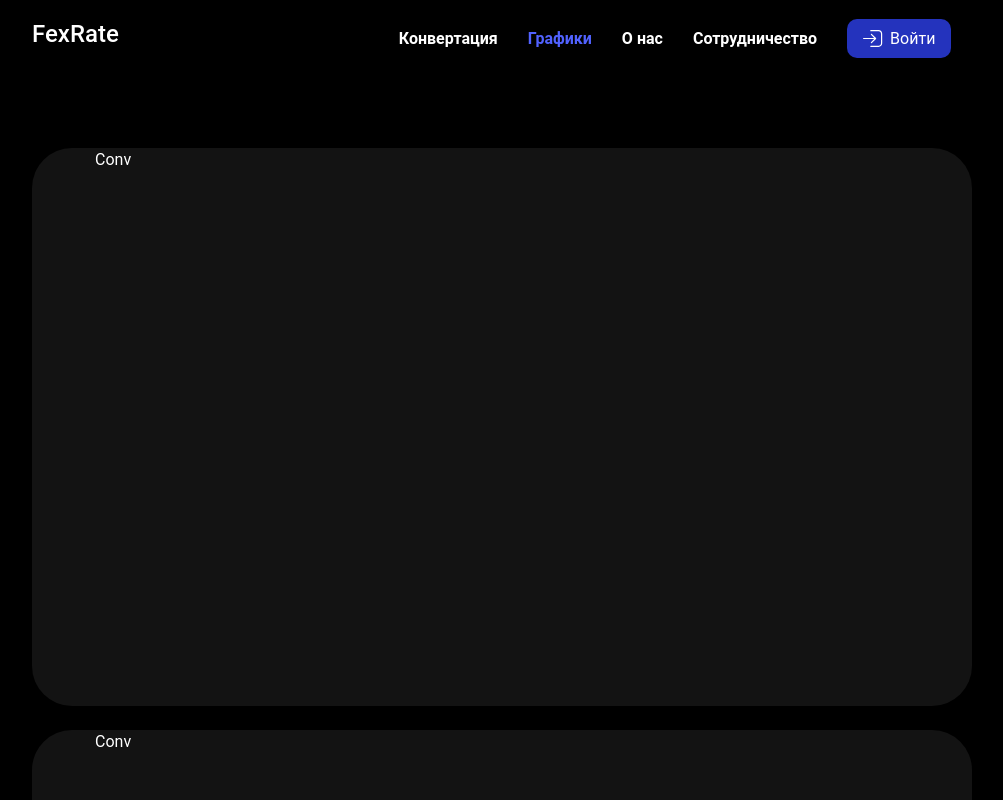
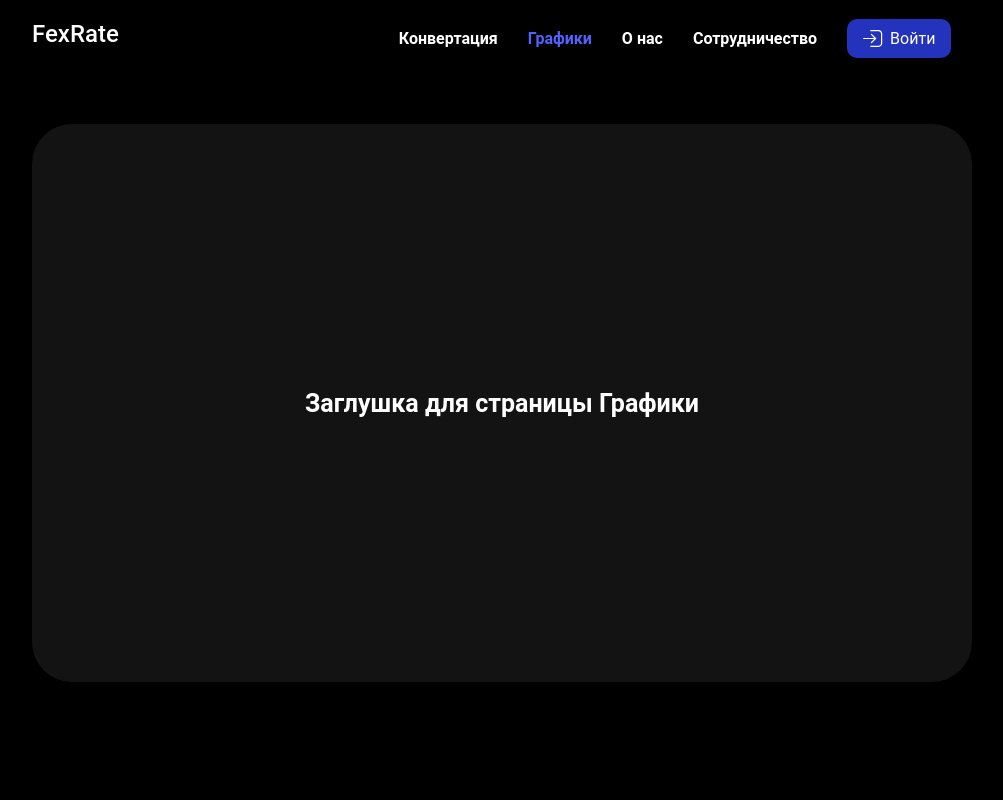
Before and after one commit to Owlmn/FexRate-website, a Next.js app: page /charts in a window 1280 px wide. Shown: the top 800 px of the page, without its empty margins (218-1221 px from the left). Built offline with nearby package versions, Linux system fonts and the light colour scheme.

Commit message:
Сделал AppRouter (настроил отображение содержимого страниц), вставил заглушки для контента страниц

```diff
--- /dev/null
+++ b/app/about/about.css
@@ -0,0 +1,24 @@
+@tailwind base;
+@tailwind components;
+@tailwind utilities;
+
+.about-block {
+    display: inline-flex;
+    justify-content: center;
+    align-items: center;
+    margin: 0 250px 0 250px;
+    width: 940px;
+    height: 558px;
+    flex-shrink: 0;
+    border-radius: 40px;
+    background-color: #131313;
+}
+
+.text {
+    color: var(--color-white-solid);
+    font-family: Roboto, sans-serif;
+    font-size: 25px;
+    font-style: normal;
+    font-weight: 700;
+    line-height: normal;
+}
--- a/app/about/page.js
+++ b/app/about/page.js
@@ -1,7 +1,12 @@
+import "./about.css"
+import "../globals.css"
+
 export default function About(){
-    return(
-        <div>
-            <h1>  </h1>
+    return (
+        <div className="content">
+            <div className="about-block">
+                <div className="text">Заглушка для страницы О нас</div>
+            </div>
         </div>
     );
 }
--- /dev/null
+++ b/app/charts/charts.css
@@ -0,0 +1,24 @@
+@tailwind base;
+@tailwind components;
+@tailwind utilities;
+
+.chart-block {
+    display: inline-flex;
+    justify-content: center;
+    align-items: center;
+    margin: 0 250px 0 250px;
+    width: 940px;
+    height: 558px;
+    flex-shrink: 0;
+    border-radius: 40px;
+    background-color: #131313;
+}
+
+.text {
+    color: var(--color-white-solid);
+    font-family: Roboto, sans-serif;
+    font-size: 25px;
+    font-style: normal;
+    font-weight: 700;
+    line-height: normal;
+}
--- a/app/charts/page.js
+++ b/app/charts/page.js
@@ -1,7 +1,12 @@
+import "./charts.css"
+import "../globals.css"
+
 export default function Charts(){
     return(
-        <div>
-            <h1>  </h1>
+        <div className="content">
+            <div className="chart-block">
+                <div className="text">Заглушка для страницы Графики</div>
+            </div>
         </div>
     );
 }
--- a/app/components/converting block/conversion.css
+++ b/app/components/converting block/conversion.css
@@ -10,11 +10,12 @@
     flex-shrink: 0;
     border-radius: 40px;
     background-color: #131313;
-    padding-bottom: 450px;
 }
 
-.block {
+.temp {
     width: 940px;
     height: 558px;
-    margin: 24px 0 0 63px;
+    display: inline-flex;
+    justify-content: center;
+    align-items: center;
 }
--- a/app/components/converting block/conversion.js
+++ b/app/components/converting block/conversion.js
@@ -5,18 +5,8 @@ export function Conversion({children}){
     return(
         <div>
             <div className="convert">
-                <div className="block">
-                    <div>Conv</div>
-                </div>
-            </div>
-            <div className="convert">
-                <div className="block">
-                    <div>Conv</div>
-                </div>
-            </div>
-            <div className="convert">
-                <div className="block">
-                    <div>Conv</div>
+                <div className="temp">
+                    <div>Conversion block</div>
                 </div>
             </div>
             {children}
--- a/app/layout.js
+++ b/app/layout.js
@@ -3,17 +3,14 @@
 import "./globals.css";
 import {Header} from "@/app/components/Header/Header";
 import {Footer} from "@/app/components/Footer/Footer";
-import {Conversion} from "@/app/components/converting block/conversion";
 
 export default function RootLayout({ children }) {
 
     return (
         <html lang="en">
         <body>
-          {/* RESEARCH <Router>*/}
-          {/*поразбираться с children*/}
           <Header />
-          <div className="content"> <Conversion/> </div>
+          <main>{children}</main>
           <Footer />
 
         </body>
--- a/app/page.js
+++ b/app/page.js
@@ -1,15 +1,11 @@
-import {Conversion} from "@/app/components/converting block/conversion";
 import "./globals.css"
 
-import {Header} from "@/app/components/Header/Header";
-import {Footer} from "@/app/components/Footer/Footer";
+import {Conversion} from "@/app/components/converting block/conversion";
 
 export default function MainPage() {
   return (
       <div className="content">
-          {/*<Header />*/}
-          {/*<Conversion/>*/}
-          {/*<Footer />*/}
+          <Conversion/>
       </div>
   );
 }
--- a/app/partnership/page.js
+++ b/app/partnership/page.js
@@ -1,7 +1,12 @@
+import "./partnership.css"
+import "../globals.css"
+
 export default function Partnership(){
     return(
-        <div>
-            <h1>  </h1>
+        <div className="content">
+            <div className="partnership-block">
+                <div className="text">Заглушка для страницы Сотрудничество</div>
+            </div>
         </div>
     );
 }
--- /dev/null
+++ b/app/partnership/partnership.css
@@ -0,0 +1,24 @@
+@tailwind base;
+@tailwind components;
+@tailwind utilities;
+
+.partnership-block {
+    display: inline-flex;
+    justify-content: center;
+    align-items: center;
+    margin: 0 250px 0 250px;
+    width: 940px;
+    height: 558px;
+    flex-shrink: 0;
+    border-radius: 40px;
+    background-color: #131313;
+}
+
+.text {
+    color: var(--color-white-solid);
+    font-family: Roboto, sans-serif;
+    font-size: 25px;
+    font-style: normal;
+    font-weight: 700;
+    line-height: normal;
+}
```
